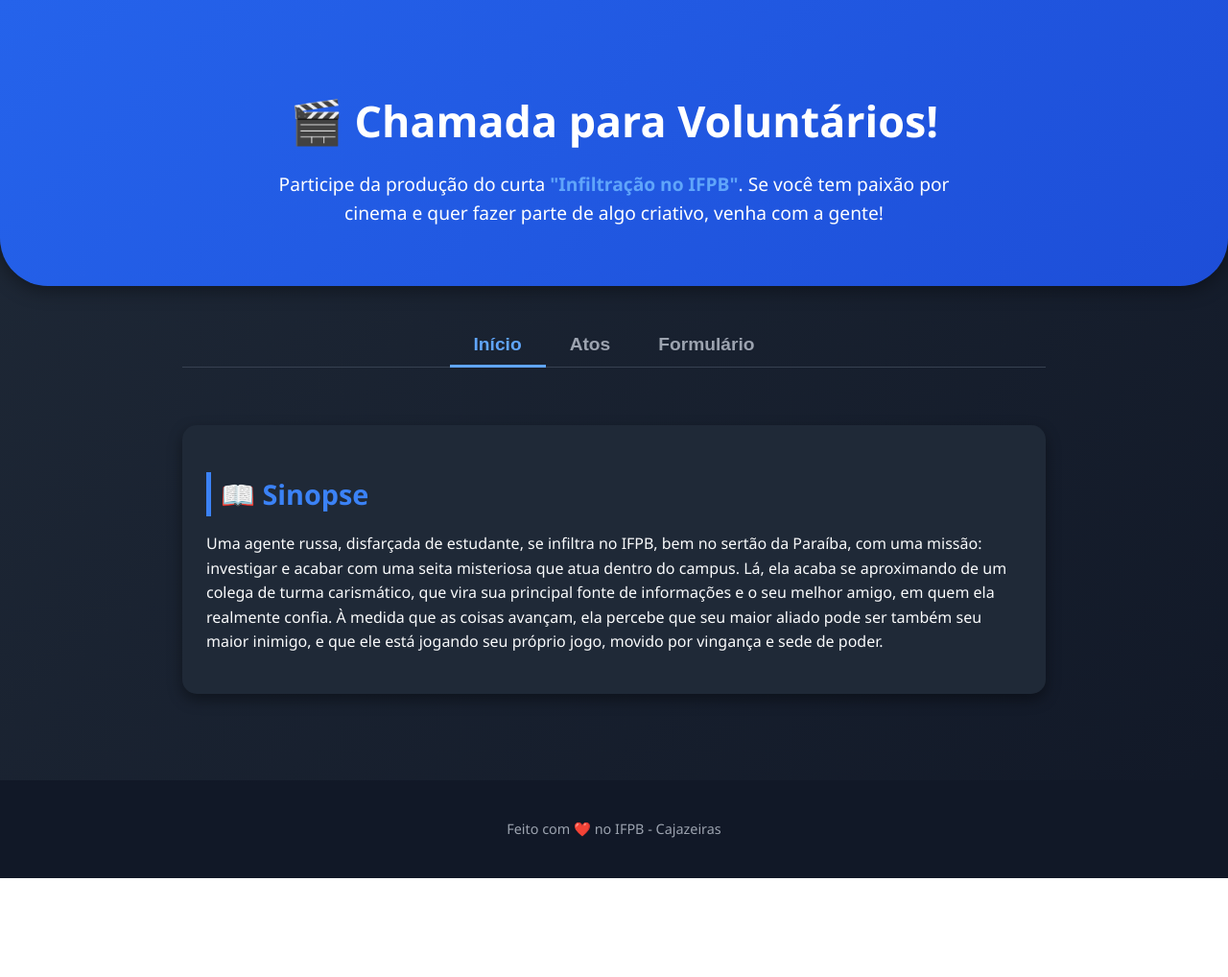
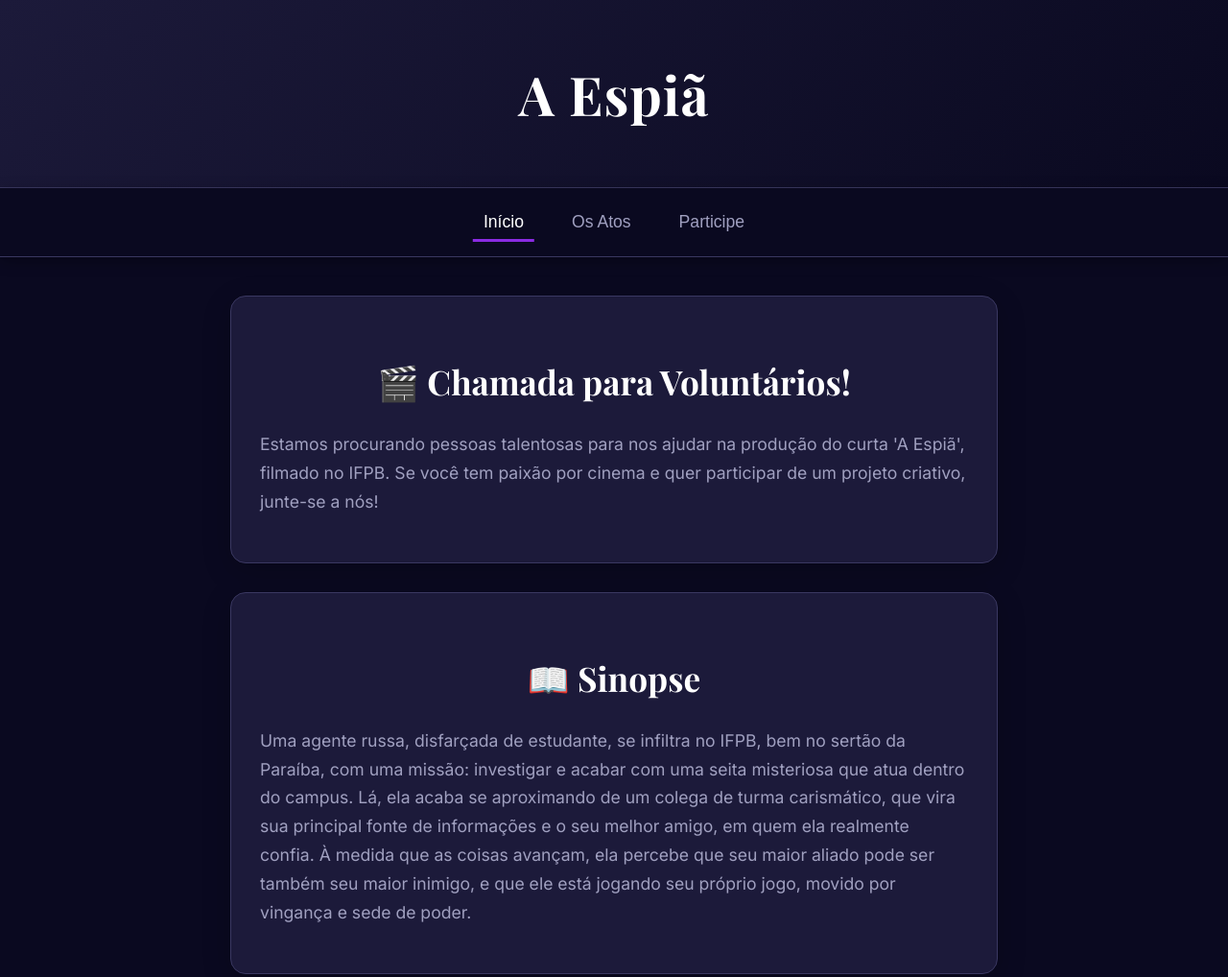
Before and after one commit to kev-eu/novositecurta2, a plain HTML site: page index.html in a window 1280 px wide. Shown: the top 1018 px of the page at 96% size. Before the commit the page ends 915 px from the top, so only its background shows below. Drawn offline with nearby package versions, Linux system fonts and the light colour scheme.

Commit message:
Update index.html

```diff
--- a/index.html
+++ b/index.html
@@ -3,77 +3,71 @@
 <head>
   <meta charset="UTF-8">
   <meta name="viewport" content="width=device-width, initial-scale=1.0">
-  <title>Infiltração no IFPB 🎬</title>
+  <title>A Espiã — Curta-Metragem</title>
+
+  <link rel="preconnect" href="https://fonts.googleapis.com">
+  <link rel="preconnect" href="https://fonts.gstatic.com" crossorigin>
+  <link href="https://fonts.googleapis.com/css2?family=Inter:wght@400;500;700&family=Playfair+Display:wght@700;800&display=swap" rel="stylesheet">
+
   <style>
-    /* Estilo geral */
-    body {
-      font-family: "Segoe UI", Arial, sans-serif;
-      margin: 0;
-      background: linear-gradient(135deg, #1f2937, #111827);
-      color: #f9fafb;
-      line-height: 1.6;
+    /* CSS Variáveis para fácil customização da paleta */
+    :root {
+      --bg-dark: #0a0920;
+      --bg-light: #1c1a3a;
+      --primary: #8a2be2; /* Roxo/Índigo Vibrante */
+      --primary-light: #a052e8;
+      --text-light: #e0e0e0;
+      --text-dark: #a0a0c0;
+      --border-color: #3a3861;
     }
 
+    /* Estilo geral e animação de fade-in */
+    body {
+      font-family: 'Inter', sans-serif;
+      margin: 0;
+      background-color: var(--bg-dark);
+      color: var(--text-light);
+      line-height: 1.7;
+      -webkit-font-smoothing: antialiased;
+      -moz-osx-font-smoothing: grayscale;
+    }
+
+    @keyframes fadeIn {
+      from { opacity: 0; transform: translateY(20px); }
+      to { opacity: 1; transform: translateY(0); }
+    }
+
+    .fade-in {
+      animation: fadeIn 0.6s ease-out forwards;
+    }
+
+    /* Cabeçalho */
     header {
       text-align: center;
-      padding: 60px 20px;
-      background: linear-gradient(135deg, #2563eb, #1d4ed8);
-      color: white;
-      border-bottom-left-radius: 50px;
-      border-bottom-right-radius: 50px;
-      box-shadow: 0 4px 20px rgba(0,0,0,0.4);
+      padding: 50px 20px;
+      background: linear-gradient(135deg, var(--bg-light), var(--bg-dark));
+      border-bottom: 1px solid var(--border-color);
     }
 
     header h1 {
-      font-size: 2.8rem;
-      margin-bottom: 15px;
+      font-family: 'Playfair Display', serif;
+      font-size: 3.5rem;
+      color: white;
+      margin: 0;
+      letter-spacing: 1px;
     }
 
-    header p {
-      font-size: 1.2rem;
-      max-width: 700px;
-      margin: auto;
-    }
-
-    section {
-      max-width: 900px;
-      margin: 40px auto;
-      padding: 20px;
-    }
-
-    h2 {
-      color: #3b82f6;
-      font-size: 1.8rem;
-      margin-bottom: 15px;
-      border-left: 5px solid #3b82f6;
-      padding-left: 10px;
-    }
-
-    .card {
-      background: #1f2937;
-      border-radius: 15px;
-      padding: 25px;
-      margin-bottom: 30px;
-      box-shadow: 0 6px 15px rgba(0,0,0,0.4);
-      transition: transform 0.2s ease;
-    }
-
-    .card:hover {
-      transform: scale(1.02);
-    }
-
-    .highlight {
-      font-weight: bold;
-      color: #60a5fa;
-    }
-
-    /* ESTILOS NOVOS PARA AS ABAS */
+    /* Navegação por Abas */
     .tabs-nav {
-      max-width: 900px;
-      margin: 40px auto 0;
       display: flex;
       justify-content: center;
-      border-bottom: 1px solid #374151;
+      background-color: var(--bg-dark);
+      padding: 15px 0;
+      position: sticky;
+      top: 0;
+      z-index: 10;
+      box-shadow: 0 4px 15px rgba(0,0,0,0.3);
+      border-bottom: 1px solid var(--border-color);
     }
 
     .tab-button {
@@ -81,105 +75,147 @@
       cursor: pointer;
       background: none;
       border: none;
-      color: #9ca3af;
-      font-size: 1.2rem;
-      font-weight: bold;
+      color: var(--text-dark);
+      font-size: 1.1rem;
+      font-weight: 500;
       transition: all 0.3s ease;
-      border-bottom: 3px solid transparent;
-      margin-bottom: -1px; /* Alinha com a borda do container */
+      position: relative;
     }
 
-    .tab-button:hover {
-      color: #f9fafb;
+    .tab-button::after {
+      content: '';
+      position: absolute;
+      bottom: 0;
+      left: 50%;
+      transform: translateX(-50%);
+      width: 0;
+      height: 3px;
+      background-color: var(--primary);
+      transition: width 0.3s ease;
     }
 
-    .tab-button.active {
-      color: #60a5fa;
-      border-bottom-color: #60a5fa;
+    .tab-button:hover, .tab-button.active {
+      color: white;
+    }
+
+    .tab-button.active::after {
+      width: 70%;
+    }
+
+    /* Conteúdo Principal */
+    main {
+      padding: 0 20px;
     }
 
     .tab-content {
-      display: none; /* Esconde todas as abas por padrão */
+      display: none;
+      max-width: 800px;
+      margin: 40px auto;
+    }
+
+    h2 {
+      font-family: 'Playfair Display', serif;
+      color: white;
+      font-size: 2.2rem;
+      margin-bottom: 20px;
+      text-align: center;
+    }
+
+    p {
+      color: var(--text-dark);
+      font-size: 1.1rem;
+    }
+
+    .card {
+      background: var(--bg-light);
+      border-radius: 16px;
+      padding: 30px;
+      margin-bottom: 30px;
+      border: 1px solid var(--border-color);
+      box-shadow: 0 8px 30px rgba(0,0,0,0.2);
+    }
+
+    .highlight {
+      font-weight: bold;
+      color: var(--primary-light);
     }
 
     .btn {
       display: inline-block;
       margin-top: 20px;
-      background: linear-gradient(135deg, #3b82f6, #2563eb);
+      background: linear-gradient(135deg, var(--primary), var(--primary-light));
       color: white;
-      padding: 12px 24px;
-      border-radius: 8px;
+      padding: 15px 30px;
+      border-radius: 50px;
       text-decoration: none;
       font-size: 1.1rem;
       font-weight: bold;
-      transition: 0.3s;
+      transition: all 0.3s ease;
+      box-shadow: 0 4px 15px rgba(138, 43, 226, 0.4);
     }
 
     .btn:hover {
-      background: linear-gradient(135deg, #60a5fa, #3b82f6);
-      box-shadow: 0 4px 15px rgba(59,130,246,0.5);
+      transform: translateY(-3px);
+      box-shadow: 0 8px 25px rgba(138, 43, 226, 0.6);
     }
 
+    /* Rodapé */
     footer {
       text-align: center;
-      padding: 25px;
+      padding: 30px;
       margin-top: 40px;
-      background: #111827;
-      color: #9ca3af;
-      font-size: 0.9rem;
+      border-top: 1px solid var(--border-color);
+      color: var(--text-dark);
     }
   </style>
 </head>
 <body>
 
   <header>
-    <h1>🎬 Chamada para Voluntários!</h1>
-    <p>Participe da produção do curta <span class="highlight">"Infiltração no IFPB"</span>.
-    Se você tem paixão por cinema e quer fazer parte de algo criativo, venha com a gente!</p>
+    <h1>A Espiã</h1>
   </header>
 
   <nav class="tabs-nav">
     <button class="tab-button active" data-tab="inicio">Início</button>
-    <button class="tab-button" data-tab="atos">Atos</button>
-    <button class="tab-button" data-tab="formulario">Formulário</button>
+    <button class="tab-button" data-tab="atos">Os Atos</button>
+    <button class="tab-button" data-tab="formulario">Participe</button>
   </nav>
 
-  <div id="inicio" class="tab-content" style="display: block;">
-    <section>
+  <main>
+    <div id="inicio" class="tab-content fade-in" style="display: block;">
+      <div class="card">
+        <h2>🎬 Chamada para Voluntários!</h2>
+        <p>Estamos procurando pessoas talentosas para nos ajudar na produção do curta 'A Espiã', filmado no IFPB. Se você tem paixão por cinema e quer participar de um projeto criativo, junte-se a nós!</p>
+      </div>
       <div class="card">
         <h2>📖 Sinopse</h2>
         <p>Uma agente russa, disfarçada de estudante, se infiltra no IFPB, bem no sertão da Paraíba, com uma missão: investigar e acabar com uma seita misteriosa que atua dentro do campus. Lá, ela acaba se aproximando de um colega de turma carismático, que vira sua principal fonte de informações e o seu melhor amigo, em quem ela realmente confia. À medida que as coisas avançam, ela percebe que seu maior aliado pode ser também seu maior inimigo, e que ele está jogando seu próprio jogo, movido por vingança e sede de poder.</p>
       </div>
-    </section>
-  </div>
+    </div>
 
-  <div id="atos" class="tab-content">
-    <section>
+    <div id="atos" class="tab-content">
       <div class="card">
         <h2>🎭 Estrutura Narrativa</h2>
         <p><span class="highlight">Ato I – A Infiltração</span><br>Livotsky chega em Cajazeiras com uma identidade e um passado bem montado, com um objetivo bem definido: descobrir quem está por trás de uma seita que opera de forma discreta dentro do IFPB. Inicialmente, ela age sozinha, investigando com cuidado, ouvindo conversas pelos corredores e achando pistas escondidas, como símbolos estranhos em livros antigos da biblioteca e em paredes ao redor do campus. No meio disso tudo, ela conhece um aluno bem sociável e popular, que se oferece para ajudá-la. Aos poucos, os dois criam uma relação de confiança, e ele começa a participar da investigação.</p>
         <p><span class="highlight">Ato II – A Conspiração</span><br>Ela descobre que a seita, na verdade, funciona como uma sociedade secreta disfarçada de um grupo de prestígio. Essa organização realiza um baile anual, que homenageia o "melhor aluno do ano", despertando interesse entre os alunos, mas essa honraria, na verdade, é o disfarce para um ritual sombrio. O "aluno perfeito" é justamente o escolhido como rei do baile, se tornando uma vítima da seita. Livotsky continua investigando ao lado do amigo, mas alguns sinais começam a incomodá-la: ele sabe demais, dizendo coisas que alguém desinformado não deveria saber, sempre aparece na hora certa, e parece estar manipulando as coisas para levá-la a certas conclusões. Mesmo assim, ela insiste em confiar nele, trazendo sérias consequências. O que ela não sabe é que ele está usando a investigação para atingir um objetivo pessoal, se vingar da morte do irmão (uma vítima passada da seita) e tomar o controle do grupo para si, estando obcecado pelo poder que o controle da organização proporcionaria: bons empregos, contatos e poder na região.</p>
         <p><span class="highlight">Ato III – A Revelação</span><br>O clímax acontece quando os dois invadem o lugar onde a seita guarda os registros e segredos. Lá, eles encontram uma caixa com documentos, listas de membros e tudo que pode expor a organização. Quando Livotsky acha que venceu e que sua missão chegou ao fim, o amigo revela suas verdadeiras intenções. Ele não era só contra a seita, tinha seu próprio plano, e ela era só uma peça que ele usou pra chegar até o poder da seita.</p>
       </div>
-    </section>
-  </div>
+    </div>
 
-  <div id="formulario" class="tab-content">
-    <section style="text-align:center;">
-      <h2>🚀 Interessado?</h2>
-      <p>Preencha nosso formulário de inscrição e conte um pouco sobre você.
-      Juntos, podemos criar algo incrível!</p>
-      <a href="https://forms.gle/DFP9Ru8T9m66YW7JA" target="_blank" class="btn">📌 Preencher Formulário</a>
-    </section>
-  </div>
-
+    <div id="formulario" class="tab-content" style="text-align:center;">
+      <div class="card">
+        <h2>🚀 Quer Fazer Parte?</h2>
+        <p>Preencha nosso formulário de inscrição e conte um pouco sobre suas habilidades e seu interesse. Juntos, podemos criar algo incrível!</p>
+        <a href="https://forms.gle/DFP9Ru8T9m66YW7JA" target="_blank" class="btn">📌 Preencher Formulário</a>
+      </div>
+    </div>
+  </main>
 
   <footer>
-    <p>Feito com ❤️ no IFPB - Cajazeiras</p>
+    <p>© 2025 A Espiã | Produzido por alunos do IFPB - Cajazeiras</p>
   </footer>
 
 <script>
-  // SCRIPT PARA CONTROLAR AS ABAS
   document.addEventListener('DOMContentLoaded', function() {
     const tabButtons = document.querySelectorAll('.tab-button');
     const tabContents = document.querySelectorAll('.tab-content');
@@ -192,11 +228,18 @@
         button.classList.add('active');
 
         // Esconde todos os conteúdos
-        tabContents.forEach(content => content.style.display = 'none');
+        tabContents.forEach(content => {
+          content.style.display = 'none';
+          content.classList.remove('fade-in'); // Garante que a animação possa ser reativada
+        });
 
-        // Mostra o conteúdo correspondente ao botão clicado
+        // Mostra o conteúdo correspondente
         const tabId = button.dataset.tab;
-        document.getElementById(tabId).style.display = 'block';
+        const targetContent = document.getElementById(tabId);
+        targetContent.style.display = 'block';
+        // Força um pequeno "reflow" para garantir que a animação CSS rode
+        void targetContent.offsetWidth;
+        targetContent.classList.add('fade-in');
       });
     });
   });
```
